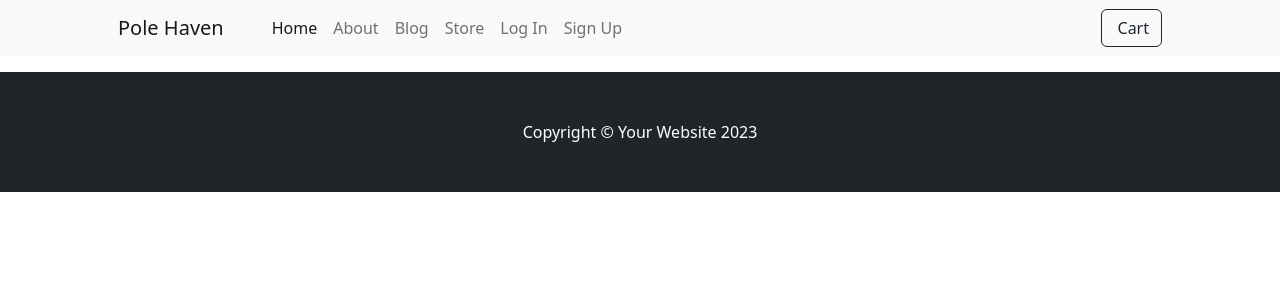
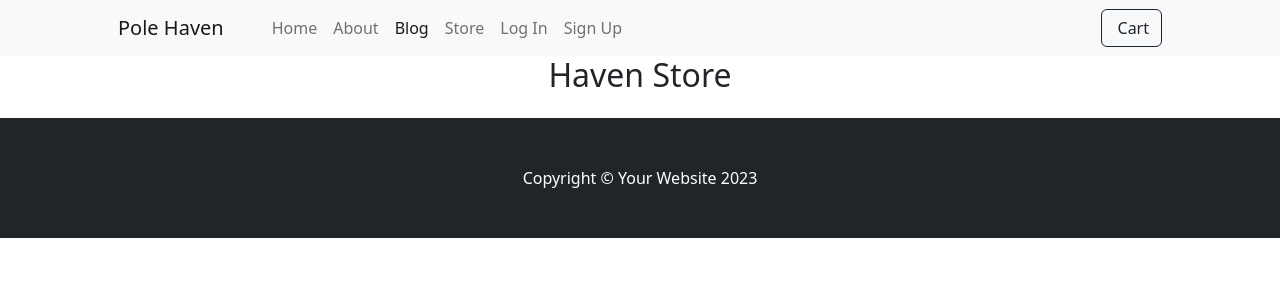
Before and after one commit to Cmorgan21/pole-haven, a Django app: page /blog/ in a window 1280 px wide. Shown: the top 300 px of the page. Run offline with Django 4.2, Linux system fonts and the light colour scheme; data that the repository does not hold is empty; some libraries are stand-ins or nearby versions.

Commit message:
add active link on page

```diff
--- a/blog/templates/blog/blog_page.html
+++ b/blog/templates/blog/blog_page.html
@@ -6,6 +6,13 @@
 {% endblock header %}
 
 {% block content %}
+<section>
+    <div class="text-center">
+        <h2>Haven Store</h2>
+    </div>
+</section>
+
+<section>
     <div class="container-fluid">
         <div class="row">
 
@@ -22,9 +29,6 @@
                                     {% else %}
                                     <img class="card-img-top" src=" {{ post.featured_image.url }}" alt="{{ post.title }}">
                                     {% endif %}
-                                <div class="image-flash">
-                                    <p class="author">Author: {{ post.author }}</p>
-                                </div>
                                 </div>
                                 <a href="{% url 'blog_details' post.slug %}" class="post-link">
                                     <h2 class="card-title">{{ post.title }}</h2>
@@ -58,6 +62,7 @@
         </nav>
         {% endif %}
     </div>
+</section>
 
 
 
--- a/templates/base.html
+++ b/templates/base.html
@@ -2,7 +2,7 @@
 {% load cart_count_tags %}
 
 {% url 'home' as home_url %}
-{% url 'about-page' as about-url %}
+{% url 'about-page' as about_url %}
 {% url 'blog-page' as blog_url %}
 {% url 'online-store' as store_url %}
 {% url 'account_login' as login_url %}
@@ -26,15 +26,15 @@
             <button class="navbar-toggler" type="button" data-bs-toggle="collapse" data-bs-target="#navbarSupportedContent" aria-controls="navbarSupportedContent" aria-expanded="false" aria-label="Toggle navigation"><span class="navbar-toggler-icon"></span></button>
             <div class="collapse navbar-collapse" id="navbarSupportedContent">
                 <ul class="navbar-nav me-auto mb-2 mb-lg-0 ms-lg-4">
-                    <li class="nav-item"><a class="nav-link active" aria-current="page" href="{% url 'store:home' %}">Home</a></li>
-                    <li class="nav-item"><a class="nav-link" href="{% url 'about-page' %}">About</a></li>
-                    <li class="nav-item"><a class="nav-link" aria-current="page" href="{% url 'blog-page' %}">Blog</a></li>
-                    <li class="nav-item"><a class="nav-link" aria-current="page" href="{% url 'store:online-store' %}">Store</a></li>
+                    <li class="nav-item"><a class="nav-link {% if request.path == home_url %} active {% endif %}" aria-current="page" href="{% url 'store:home' %}">Home</a></li>
+                    <li class="nav-item"><a class="nav-link {% if request.path == about_url %} active {% endif %}" aria-current="page" href="{% url 'about-page' %}">About</a></li>
+                    <li class="nav-item"><a class="nav-link {% if request.path == blog_url %} active {% endif %}" aria-current="page" href="{% url 'blog-page' %}">Blog</a></li>
+                    <li class="nav-item"><a class="nav-link {% if request.path == store_url %} active {% endif %}" aria-current="page" href="{% url 'store:online-store' %}">Store</a></li>
                     {% if user.is_authenticated %}
-                    <li class="nav-item"><a class="nav-link" href="{% url 'account_logout' %}">Log Out</a></li>
+                    <li class="nav-item"><a class="nav-link {% if request.path == logout_url %} active {% endif %}" href="{% url 'account_logout' %}">Log Out</a></li>
                     {% else %}
-                    <li class="nav-item"><a class="nav-link" href="{% url 'account_login' %}">Log In</a></li>
-                    <li class="nav-item"><a class="nav-link" href="{% url 'account_signup' %}">Sign Up</a></li>
+                    <li class="nav-item"><a class="nav-link {% if request.path == login_url %} active {% endif %}" href="{% url 'account_login' %}">Log In</a></li>
+                    <li class="nav-item"><a class="nav-link {% if request.path == signup_url %} active {% endif %}" href="{% url 'account_signup' %}">Sign Up</a></li>
                     {% endif %}
                 </ul>
                 {% if user.is_authenticated %}
```
Lines whose indentation alone changed are shown as unchanged.
